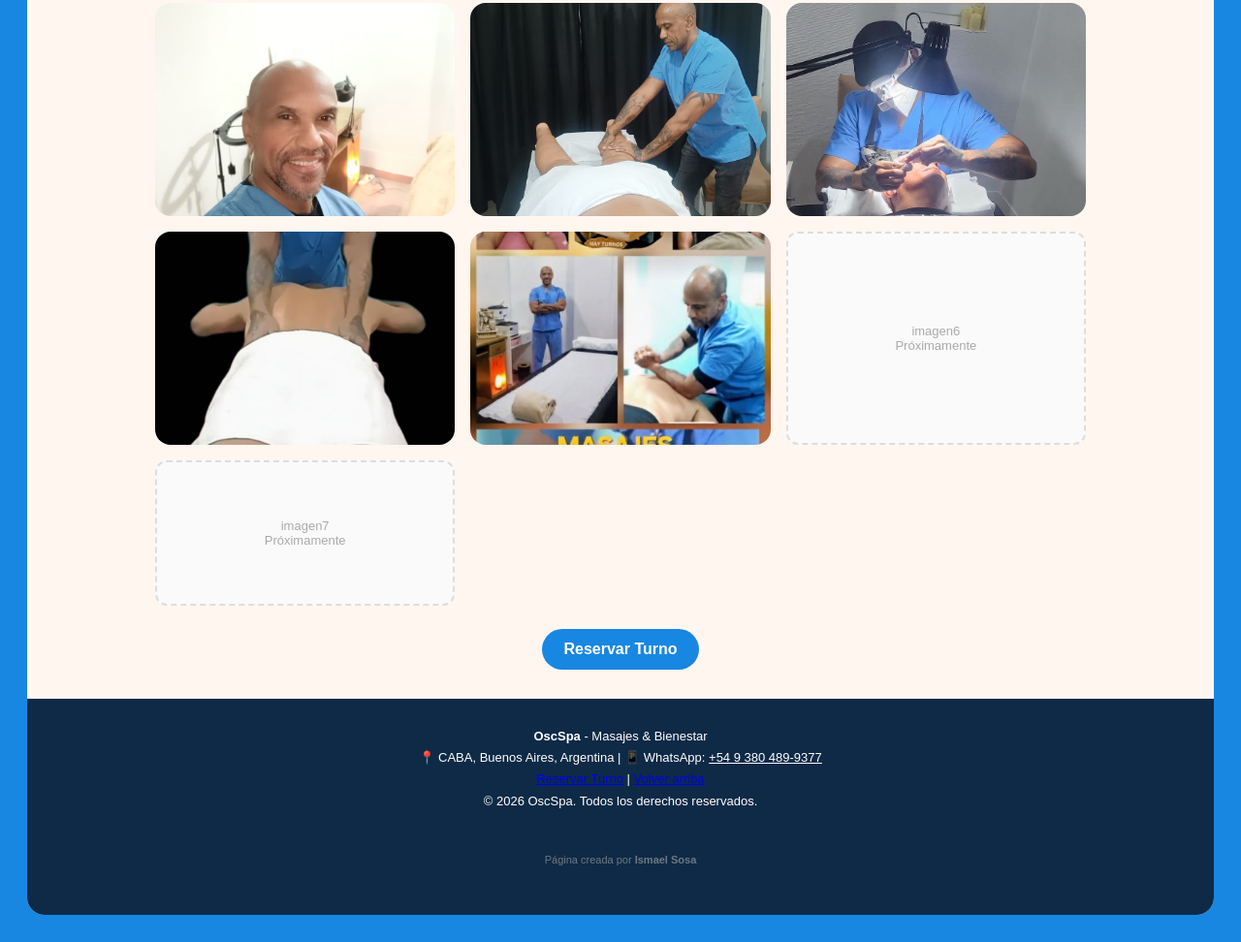
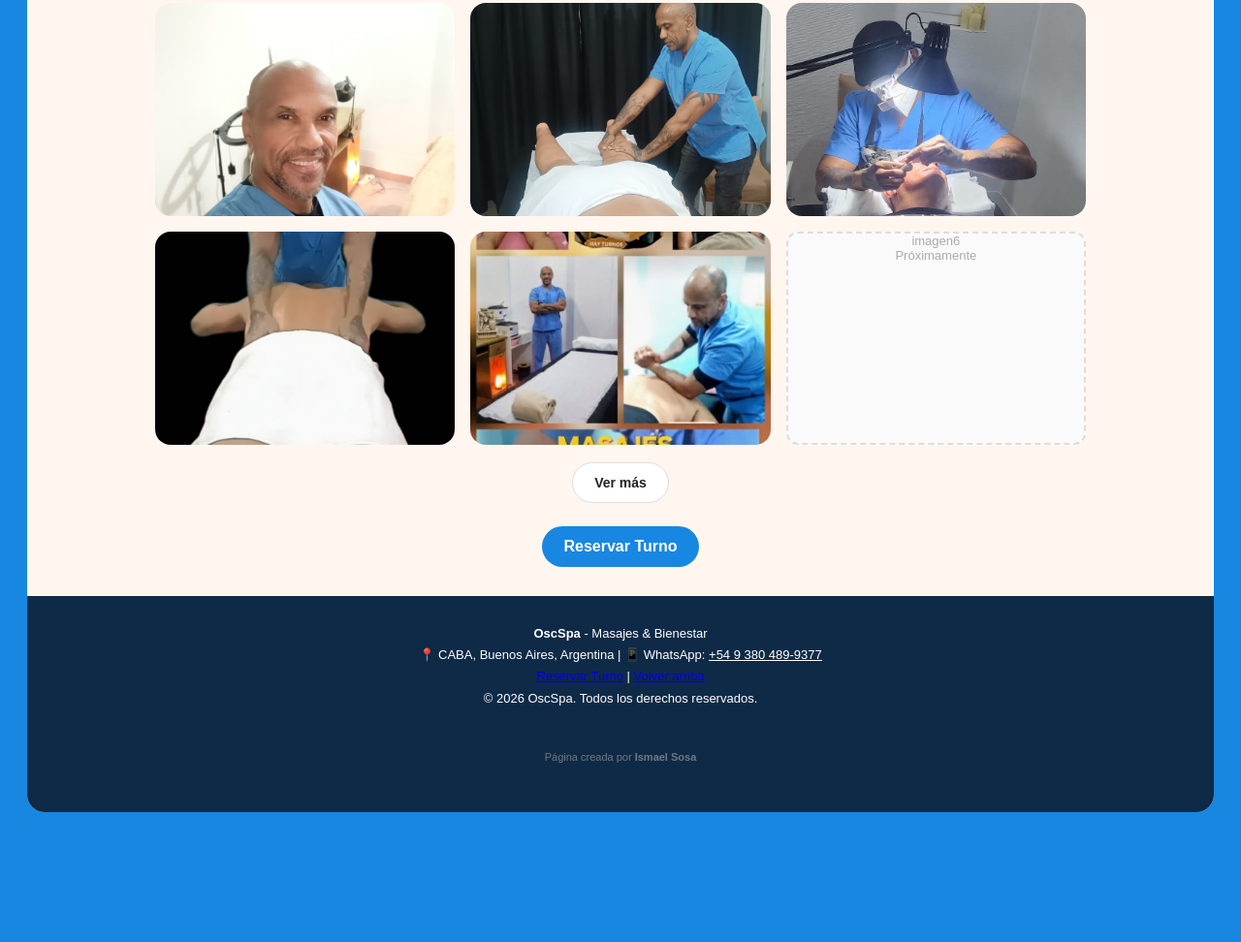
Before and after one commit to Fastnitroxsound/oscspa, a plain HTML site: page index.html in a window 1280 px wide. Shown: the part 1580-2552 px from the top of the page at 97% size. After the commit the page ends 2446 px from the top, so only its background shows below. Drawn offline with Linux system fonts and the light colour scheme.

Commit message:
Add files via upload

```diff
--- a/app.js
+++ b/app.js
@@ -15,6 +15,7 @@ if ('serviceWorker' in navigator) {
       .catch(err => console.log('Error SW:', err));
   });
 }
+
 // Lightbox para ampliar fotos de la galeria
 const fotos = document.querySelectorAll('.galeria-grid img');
 const lightbox = document.getElementById('lightbox');
@@ -38,3 +39,27 @@ if (lightbox && fotos.length) {
     if (e.key === 'Escape') cerrarLightbox();
   });
 }
+
+// ===== VER MAS / VER MENOS GALERIA =====
+const galeriaItems = document.querySelectorAll('.galeria-grid > *');
+const btnVerMas = document.getElementById('btn-ver-mas');
+let galeriaExpandida = false;
+
+function actualizarGaleria() {
+  const limite = window.innerWidth <= 750 ? 4 : 6;
+  galeriaItems.forEach((item, i) => {
+    item.style.display = (!galeriaExpandida && i >= limite) ? 'none' : '';
+  });
+  if (btnVerMas) btnVerMas.textContent = galeriaExpandida ? 'Ver menos' : 'Ver más';
+}
+
+if (btnVerMas) {
+  btnVerMas.addEventListener('click', () => {
+    galeriaExpandida = !galeriaExpandida;
+    actualizarGaleria();
+  });
+  actualizarGaleria();
+  window.addEventListener('resize', () => {
+    if (!galeriaExpandida) actualizarGaleria();
+  });
+}
--- a/index.html
+++ b/index.html
@@ -110,6 +110,12 @@
       <img src="imagen5.jpeg" alt="Camilla de masaje" loading="lazy" decoding="async">
       <div style="border:2px dashed #ddd;border-radius:12px;display:flex;align-items:center;justify-content:center;color:#aaa;font-size:13px;background:#fafafa;min-height:150px;text-align:center;">imagen6<br>Próximamente</div>
       <div style="border:2px dashed #ddd;border-radius:12px;display:flex;align-items:center;justify-content:center;color:#aaa;font-size:13px;background:#fafafa;min-height:150px;text-align:center;">imagen7<br>Próximamente</div>
+      <div style="border:2px dashed #ddd;border-radius:12px;display:flex;align-items:center;justify-content:center;color:#aaa;font-size:13px;background:#fafafa;min-height:150px;text-align:center;">imagen8<br>Próximamente</div>
+      <div style="border:2px dashed #ddd;border-radius:12px;display:flex;align-items:center;justify-content:center;color:#aaa;font-size:13px;background:#fafafa;min-height:150px;text-align:center;">imagen9<br>Próximamente</div>
+    </div>
+
+    <div style="text-align:center; margin-top:18px;">
+      <button id="btn-ver-mas" class="btn-outline" type="button">Ver más</button>
     </div>
 
     <div style="text-align:center; margin-top:24px;">
--- a/style.css
+++ b/style.css
@@ -221,3 +221,13 @@ footer { background: #0e2a47; color: white; text-align: center; padding: 28px 20
   cursor: pointer;
   line-height: 1;
 }
+/* ===== VER MAS GALERIA ===== */
+#btn-ver-mas {
+  cursor: pointer;
+  font-family: inherit;
+  font-size: 14px;
+}
+#btn-ver-mas:hover {
+  border-color: #1887e2;
+  color: #1887e2;
+}
--- a/sw.js
+++ b/sw.js
@@ -1,4 +1,4 @@
-const CACHE = 'oscspa-v3';
+const CACHE = 'oscspa-v4';
 const ARCHIVOS = [
   './',
   './index.html',
```
